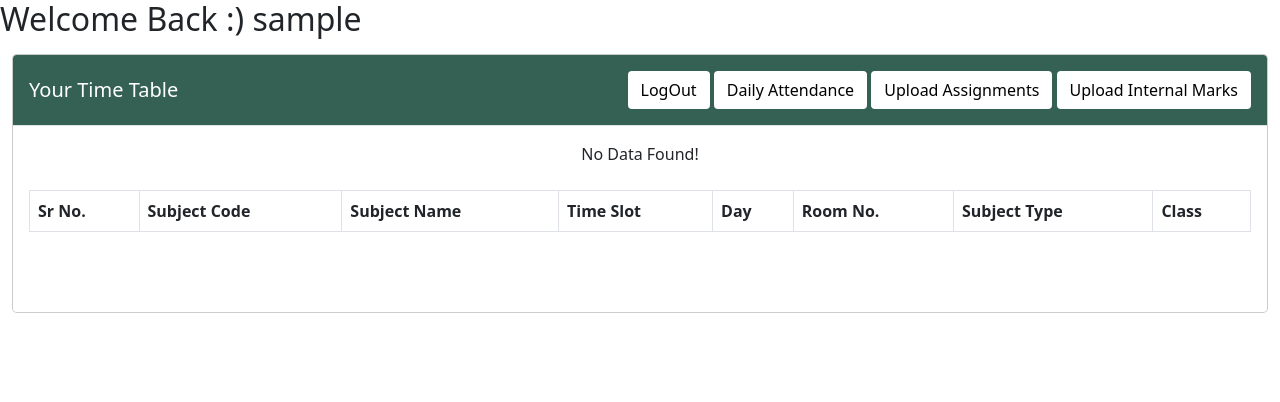
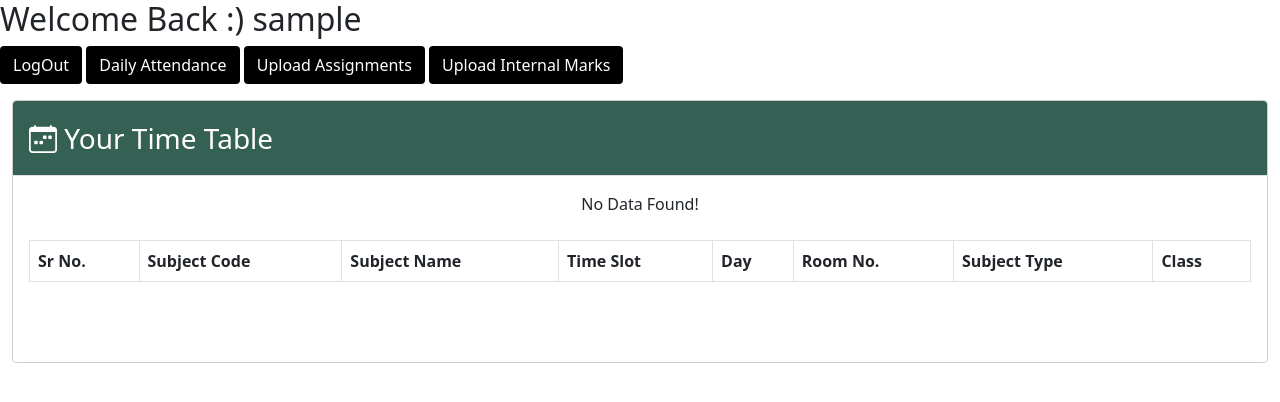
Before and after one commit to Harpal2000/College-ERP-Portal-In-PHP, a PHP site: page /Teacher/teacher-index.php in a window 1280 px wide. Shown: the top 402 px of the page. Run offline with PHP 8.4, Linux system fonts and the light colour scheme; the visitor is signed in with stand-in values (Sample User, id 1); tables that the repository leaves empty or names only in its code hold one stand-in row (values such as "Sample post"); lists and menus that the app fills with data are empty.

```diff
--- a/Student/pay_fee.php
+++ b/Student/pay_fee.php
@@ -17,7 +17,7 @@ if (!isset($_SESSION['LoginStudent'])) {
 <html lang="en">
 
 <head>
-    <title>Pay Fee</title>
+    <title>Dashboard: Pay Fee</title>
     <link rel="stylesheet" href="https://cdn.jsdelivr.net/npm/bootstrap@4.0.0/dist/css/bootstrap.min.css"
         integrity="sha384-Gn5384xqQ1aoWXA+058RXPxPg6fy4IWvTNh0E263XmFcJlSAwiGgFAW/dAiS6JXm" crossorigin="anonymous">
     <link rel="stylesheet" href="https://cdn.jsdelivr.net/npm/bootstrap-icons@1.10.3/font/bootstrap-icons.css">
--- a/Student/student-index.php
+++ b/Student/student-index.php
@@ -16,7 +16,7 @@ if (!isset($_SESSION['LoginStudent'])) {
 <head>
     <link href="https://cdn.jsdelivr.net/npm/bootstrap@5.0.2/dist/css/bootstrap.min.css" rel="stylesheet"
         integrity="sha384-EVSTQN3/azprG1Anm3QDgpJLIm9Nao0Yz1ztcQTwFspd3yD65VohhpuuCOmLASjC" crossorigin="anonymous">
-    <title>Student Dashboard</title>
+    <title>Dashboard: Student</title>
     <style>
         table {
             width: 80% !important;
@@ -28,6 +28,7 @@ if (!isset($_SESSION['LoginStudent'])) {
     <a href="../login.php"><button type="button">Main Page</button></a>
     <a href="pay_fee.php"><button type="button">Pay Fee</button></a>
     <a href="stuProfile.php"><button type="button">Profile</button></a>
+    <a href="internal_marks.php"><button type="button">Internal Marks</button></a>
 
     <?php
     $stu_roll_no = $_SESSION['LoginStudent'];
--- a/Teacher/teacher-index.php
+++ b/Teacher/teacher-index.php
@@ -18,6 +18,7 @@ if (!isset($_SESSION['LoginTeacher'])) {
 <head>
     <link href="https://cdn.jsdelivr.net/npm/bootstrap@5.0.2/dist/css/bootstrap.min.css" rel="stylesheet"
         integrity="sha384-EVSTQN3/azprG1Anm3QDgpJLIm9Nao0Yz1ztcQTwFspd3yD65VohhpuuCOmLASjC" crossorigin="anonymous">
+    <link rel="stylesheet" href="https://cdn.jsdelivr.net/npm/bootstrap-icons@1.10.3/font/bootstrap-icons.css">
     <title>Teacher Dashboard</title>
 </head>
 
@@ -26,6 +27,20 @@ if (!isset($_SESSION['LoginTeacher'])) {
     <h2>Welcome Back :)
         <?php echo $_SESSION['LoginTeacher']; ?>
     </h2>
+    <span class="mt-4">
+        <a href="../login.php"><button type="button" class="btn"
+                style="background-color:black;color:white;">LogOut</button></a>
+
+        <a href="student_att.php?t_name=<?php echo $_SESSION['LoginTeacher']; ?>"><button type="button" class="btn"
+                style="background-color:black;color:white;">Daily
+                Attendance</button></a>
+        <a href="upload_assignments.php?t_name=<?php echo $_SESSION['LoginTeacher']; ?>"><button type="button"
+                class="btn" style="background-color:black;color:white;">Upload
+                Assignments</button></a>
+        <a href="stu_internal_mark.php?t_name=<?php echo $_SESSION['LoginTeacher']; ?>"><button type="button"
+                class="btn" style="background-color:black;color:white;">Upload Internal
+                Marks</button></a>
+    </span>
 
     <center>
         <?php
@@ -38,21 +53,7 @@ if (!isset($_SESSION['LoginTeacher'])) {
         <div class="container-fluid mt-3">
             <div class="modal-content">
                 <div class="modal-header" style="background-color:#356155;color:white;">
-                    <h5 class="modal-title">Your Time Table</h5>
-                    <span>
-                        <a href="../login.php"><button type="button" class="btn"
-                                style="background-color:white;color:black;">LogOut</button></a>
-
-                        <a href="student_att.php?t_name=<?php echo $_SESSION['LoginTeacher']; ?>"><button type="button"
-                                class="btn" style="background-color:white;color:black;">Daily
-                                Attendance</button></a>
-                        <a href="upload_assignments.php?t_name=<?php echo $_SESSION['LoginTeacher']; ?>"><button
-                                type="button" class="btn" style="background-color:white;color:black;">Upload
-                                Assignments</button></a>
-                        <a href="stu_internal_mark.php?t_name=<?php echo $_SESSION['LoginTeacher']; ?>"><button
-                                type="button" class="btn" style="background-color:white;color:black;">Upload Internal
-                                Marks</button></a>
-                    </span>
+                    <h3 class="modal-title"><i class="bi bi-calendar-week"></i> Your Time Table</h3>
                 </div>
                 <div class="modal-body">
                     <table border='1' cellpadding='10' class="table table-condensed table-bordered table-hover mt-4">
```
Also changed, not shown: Student/internal_marks.php (added, +34 -0 lines).
